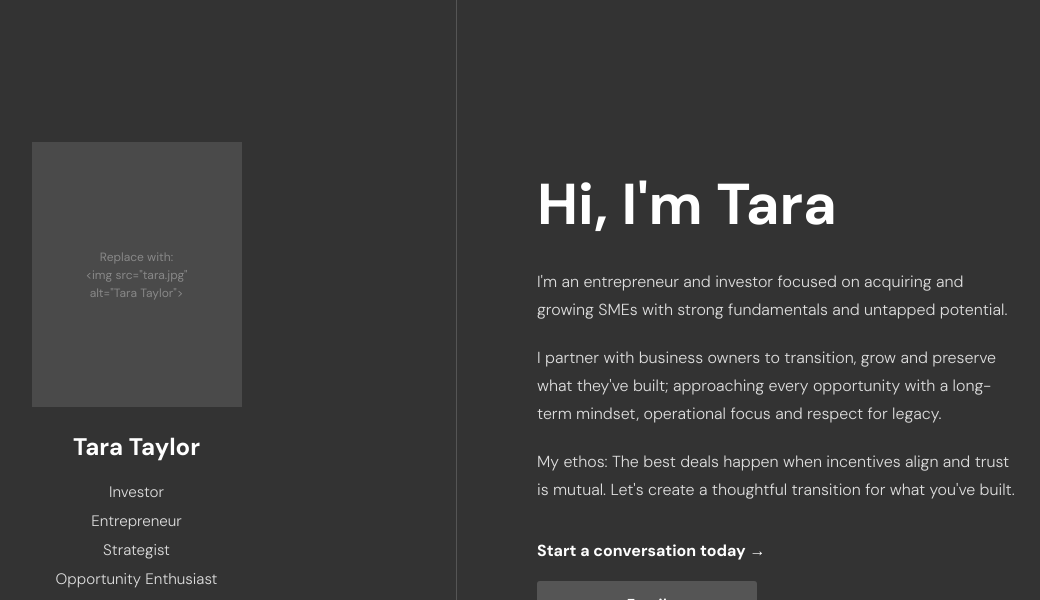
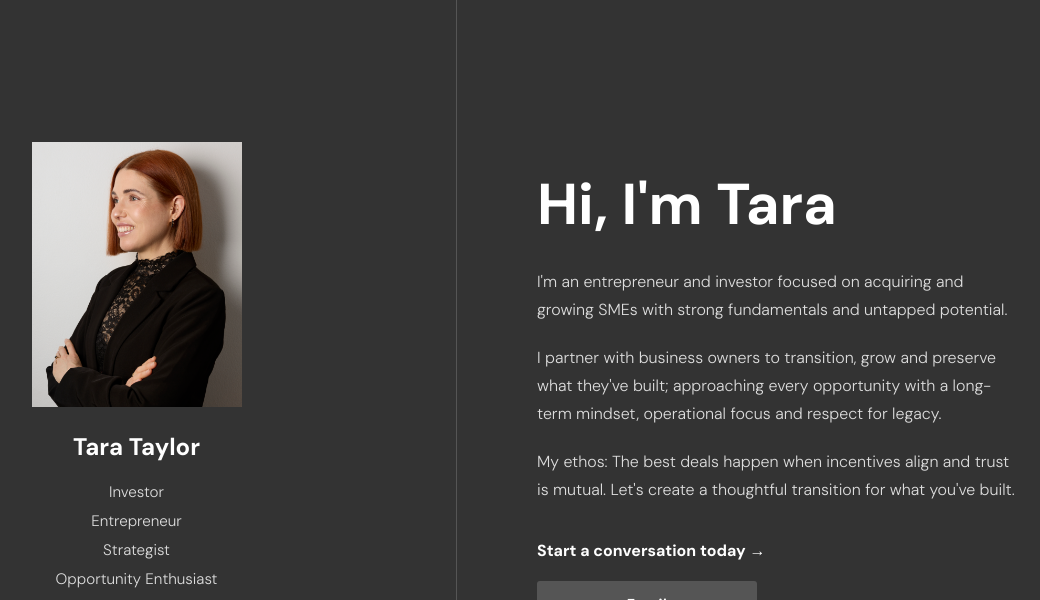
Before and after one commit to tara-rose/my-site, a plain HTML site: page index.html in a window 1280 px wide. Shown: the top 600 px of the page, without its empty margins (183-1223 px from the left). Drawn offline with Linux system fonts and the light colour scheme.

Commit message:
Update index.html

```diff
--- a/index.html
+++ b/index.html
@@ -171,12 +171,7 @@
 
     <aside class="left">
       <div class="photo">
-        <!--
-          REPLACE this placeholder div with your photo:
-            <img src="tara.jpg" alt="Tara Taylor" />
-          Put your image file in the same folder as index.html.
-        -->
-        <div class="photo-placeholder">Replace with:<br>&lt;img src="tara.jpg"<br>alt="Tara Taylor"&gt;</div>
+       <img src="Headshot_Cropped.png" alt="Tara Taylor" />
       </div>
 
       <p class="name">Tara Taylor</p>
```
